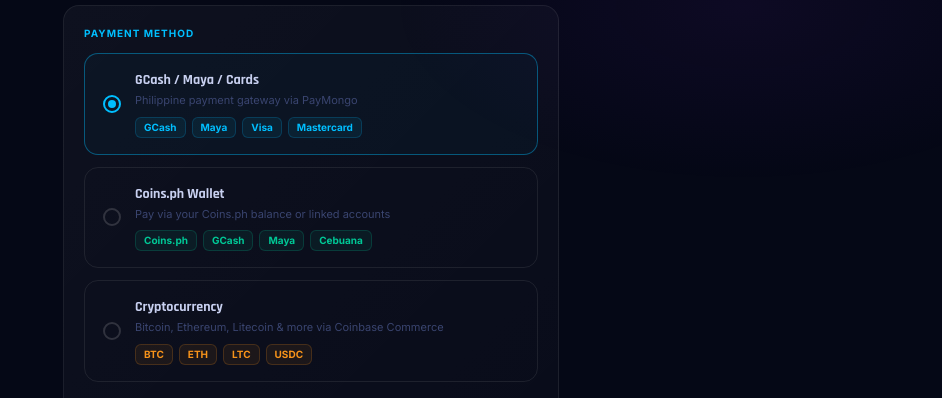
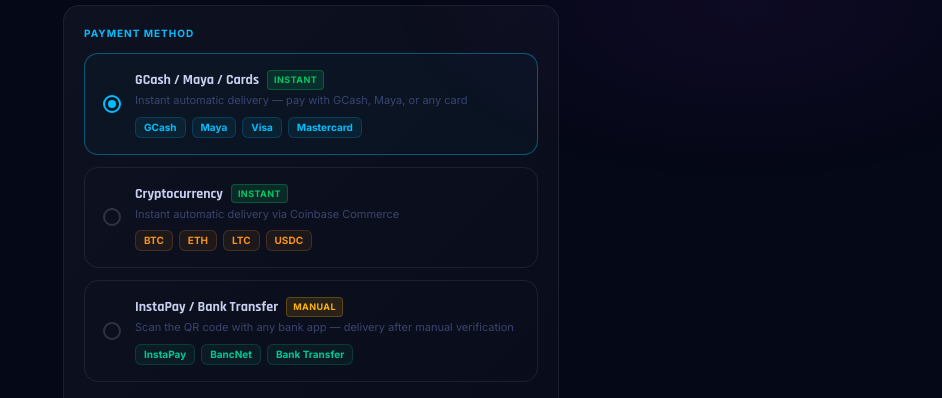
Before and after one commit to kumakiryu/saleshopnew, a React (Vite) app: page /checkout in a window 1280 px wide. Shown: the part 554-952 px from the top of the page, without its empty margins (153-1095 px from the left). Built offline with nearby package versions, Linux system fonts and the light colour scheme; no server answers; the database is empty.

Commit message:
Add badges and improve payment method details
Updated payment methods to include badges for instant and manual delivery. Enhanced sublabels for clarity.

```diff
--- a/src/app/pages/CheckoutPage.tsx
+++ b/src/app/pages/CheckoutPage.tsx
@@ -20,27 +20,30 @@
   .pm-card.selected .pm-dot { opacity: 1; transform: scale(1); }
 `;
 
-const PAYMENT_METHODS: { id: PayMethod; label: string; sublabel: string; tags: string[]; color: string }[] = [
+const PAYMENT_METHODS: { id: PayMethod; label: string; sublabel: string; tags: string[]; color: string; badge?: string }[] = [
   {
     id: 'paymongo',
     label: 'GCash / Maya / Cards',
-    sublabel: 'Philippine payment gateway via PayMongo',
+    sublabel: 'Instant automatic delivery — pay with GCash, Maya, or any card',
     tags: ['GCash', 'Maya', 'Visa', 'Mastercard'],
     color: '#00BFFF',
-  },
-  {
-    id: 'coinsph',
-    label: 'Coins.ph Wallet',
-    sublabel: 'Pay via your Coins.ph balance or linked accounts',
-    tags: ['Coins.ph', 'GCash', 'Maya', 'Cebuana'],
-    color: '#00C896',
+    badge: 'INSTANT',
   },
   {
     id: 'coinbase',
     label: 'Cryptocurrency',
-    sublabel: 'Bitcoin, Ethereum, Litecoin & more via Coinbase Commerce',
+    sublabel: 'Instant automatic delivery via Coinbase Commerce',
     tags: ['BTC', 'ETH', 'LTC', 'USDC'],
     color: '#F7931A',
+    badge: 'INSTANT',
+  },
+  {
+    id: 'coinsph',
+    label: 'InstaPay / Bank Transfer',
+    sublabel: 'Scan the QR code with any bank app — delivery after manual verification',
+    tags: ['InstaPay', 'BancNet', 'Bank Transfer'],
+    color: '#00C896',
+    badge: 'MANUAL',
   },
 ];
 
@@ -215,7 +218,19 @@
                     <div className="pm-dot" style={{ background: m.color }} />
                   </div>
                   <div className="flex-1 min-w-0">
-                    <p className="text-sm font-bold" style={{ color: '#c8d0f0', fontFamily: "'Rajdhani','Inter',sans-serif" }}>{m.label}</p>
+                    <div className="flex items-center gap-2">
+                      <p className="text-sm font-bold" style={{ color: '#c8d0f0', fontFamily: "'Rajdhani','Inter',sans-serif" }}>{m.label}</p>
+                      {m.badge && (
+                        <span className="text-[9px] px-1.5 py-0.5 rounded font-bold tracking-wider"
+                          style={{
+                            background: m.badge === 'INSTANT' ? 'rgba(0,200,100,0.15)' : 'rgba(255,180,0,0.12)',
+                            color: m.badge === 'INSTANT' ? '#00C864' : '#FFB400',
+                            border: `1px solid ${m.badge === 'INSTANT' ? 'rgba(0,200,100,0.3)' : 'rgba(255,180,0,0.25)'}`,
+                          }}>
+                          {m.badge}
+                        </span>
+                      )}
+                    </div>
                     <p className="text-[11px] mt-0.5" style={{ color: '#3a4570' }}>{m.sublabel}</p>
                     <div className="flex flex-wrap gap-1.5 mt-2">
                       {m.tags.map(tag => (
@@ -230,7 +245,7 @@
               ))}
 
               <p className="text-[10px] leading-relaxed mt-1" style={{ color: '#2e3a5a' }}>
-                You will be redirected to the payment provider. Your order is saved automatically and visible on the order status page.
+                INSTANT methods deliver your codes automatically the moment payment clears. MANUAL (InstaPay/Bank) requires admin verification and may take longer.
               </p>
             </div>
 
```
